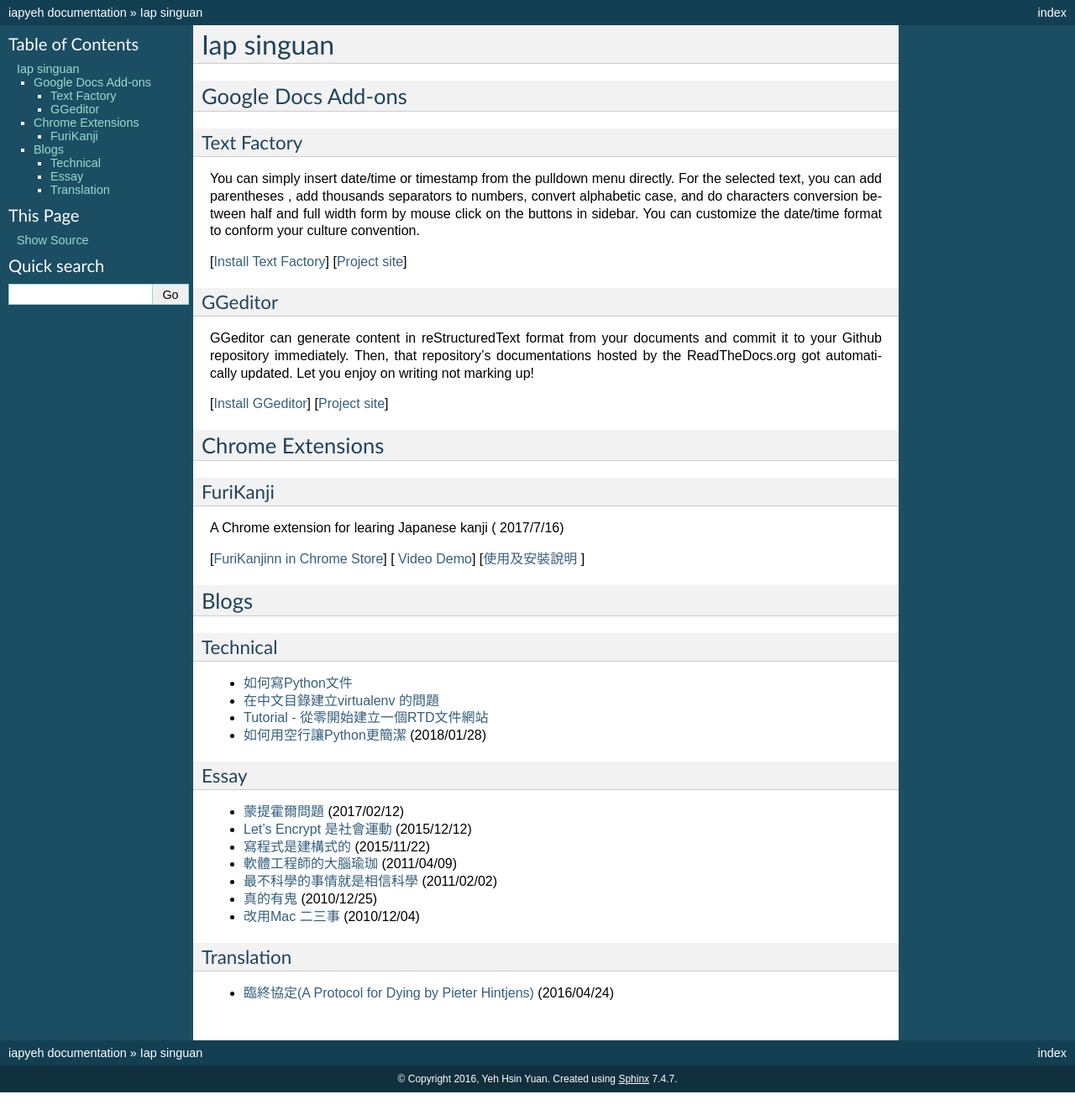
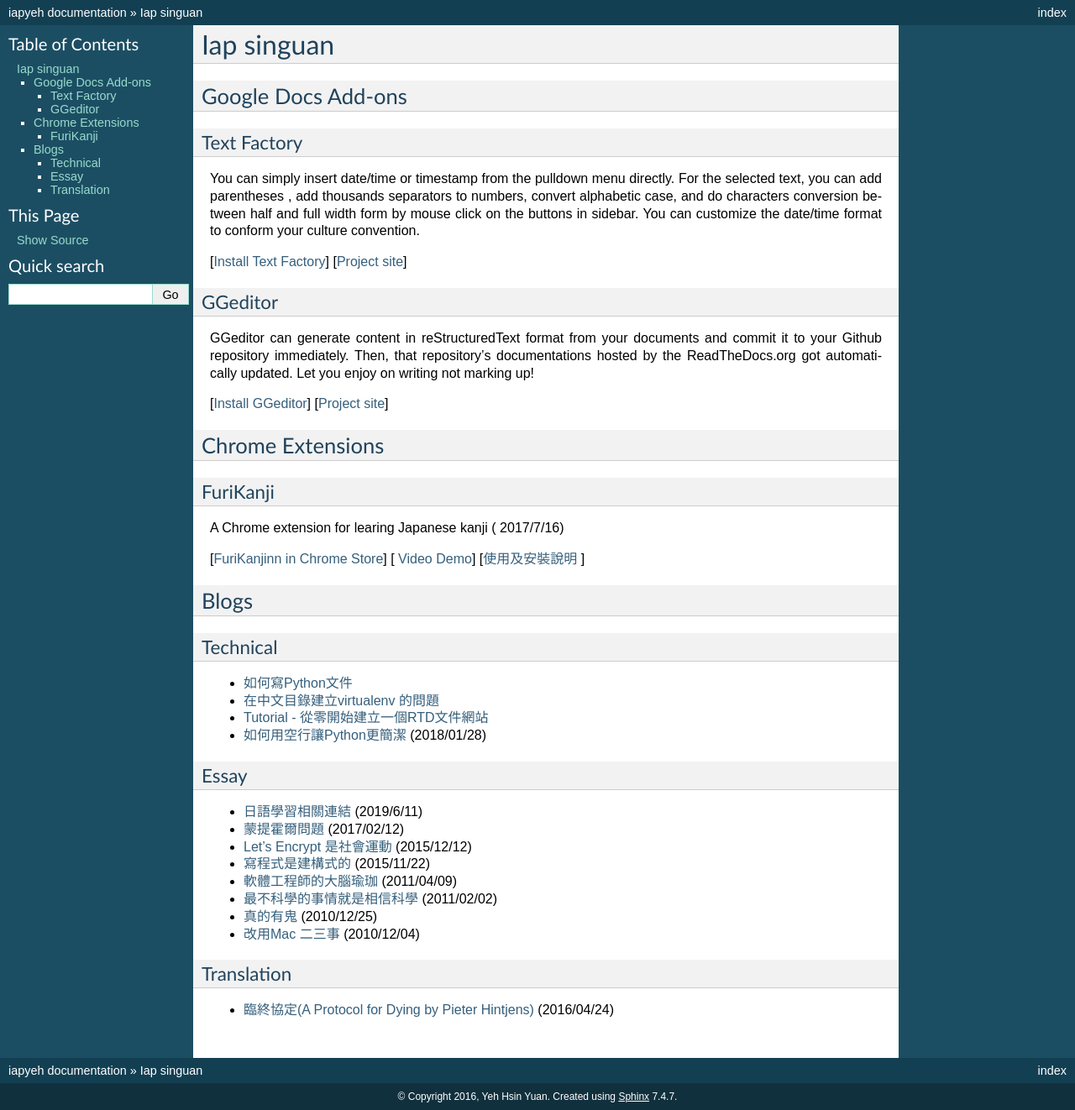
Before and after one commit to iapyeh/iapyeh, a Sphinx documentation site: the page built from docs/index.rst, in a window 1280 px wide. Shown: the whole page at 84% size. Built offline with Sphinx 7.4.7, drawn with Linux system fonts in a browser that asks for light colours; before the commit the page ends 1301 px from its top, so only the background shows below that.

Commit message:
Google Docs reST Editor@2019-6-11 21:13:49

```diff
--- a/docs/index.rst
+++ b/docs/index.rst
@@ -64,26 +64,28 @@ Technical
 Essay
 -----
 
-* \ |LINK12|\  (2017/02/12)
+* \ |LINK12|\  (2019/6/11)
 
-* \ |LINK13|\  (2015/12/12)
+* \ |LINK13|\  (2017/02/12)
 
-* \ |LINK14|\  (2015/11/22)
+* \ |LINK14|\  (2015/12/12)
 
-* \ |LINK15|\  (2011/04/09)
+* \ |LINK15|\  (2015/11/22)
 
-* \ |LINK16|\  (2011/02/02)
+* \ |LINK16|\  (2011/04/09)
 
-* \ |LINK17|\  (2010/12/25)
+* \ |LINK17|\  (2011/02/02)
 
-* \ |LINK18|\  (2010/12/04)
+* \ |LINK18|\  (2010/12/25)
+
+* \ |LINK19|\  (2010/12/04)
 
 .. _h6d307874835717394e3f1a464967c:
 
 Translation
 -----------
 
-* \ |LINK19|\  (2016/04/24)
+* \ |LINK20|\  (2016/04/24)
 
 
 .. bottom of content
@@ -135,32 +137,36 @@ Translation
 
 .. |LINK12| raw:: html
 
-    <a href="blogs/MontyHallProblem.html">蒙提霍爾問題</a>
+    <a href="https://iapyeh.readthedocs.io/en/latest/blogs/essay/%E6%97%A5%E8%AA%9E%E5%AD%B8%E7%BF%92%E7%9B%B8%E9%97%9C%E9%80%A3%E7%B5%90.html" target="_blank">日語學習相關連結</a>
 
 .. |LINK13| raw:: html
 
-    <a href="blogs/LetsEncrypt.html">Let’s Encrypt 是社會運動</a>
+    <a href="blogs/MontyHallProblem.html">蒙提霍爾問題</a>
 
 .. |LINK14| raw:: html
 
-    <a href="blogs/essay/constructiveProgramming.html">寫程式是建構式的</a>
+    <a href="blogs/LetsEncrypt.html">Let’s Encrypt 是社會運動</a>
 
 .. |LINK15| raw:: html
 
-    <a href="blogs/essay/brainyoga.html">軟體工程師的大腦瑜珈</a>
+    <a href="blogs/essay/constructiveProgramming.html">寫程式是建構式的</a>
 
 .. |LINK16| raw:: html
 
-    <a href="blogs/essay/believescience.html">最不科學的事情就是相信科學</a>
+    <a href="blogs/essay/brainyoga.html">軟體工程師的大腦瑜珈</a>
 
 .. |LINK17| raw:: html
 
-    <a href="blogs/essay/hasghost.html">真的有鬼</a>
+    <a href="blogs/essay/believescience.html">最不科學的事情就是相信科學</a>
 
 .. |LINK18| raw:: html
 
-    <a href="blogs/essay/switch2mac.html">改用Mac 二三事</a>
+    <a href="blogs/essay/hasghost.html">真的有鬼</a>
 
 .. |LINK19| raw:: html
 
+    <a href="blogs/essay/switch2mac.html">改用Mac 二三事</a>
+
+.. |LINK20| raw:: html
+
     <a href="blogs/translation/AProtocol4Dying.html">臨終協定(A Protocol for Dying by Pieter Hintjens)</a>
```
